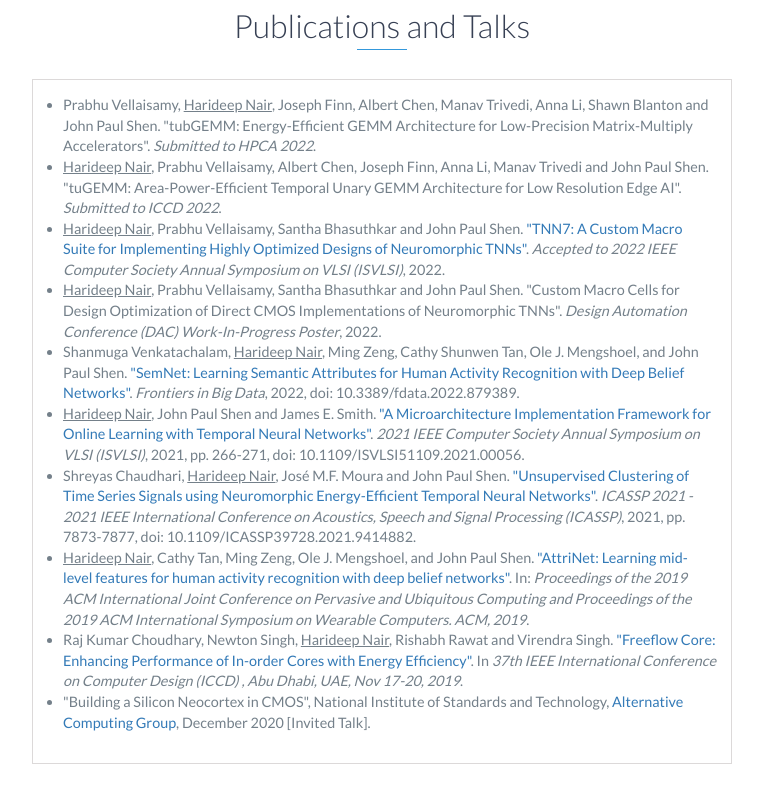
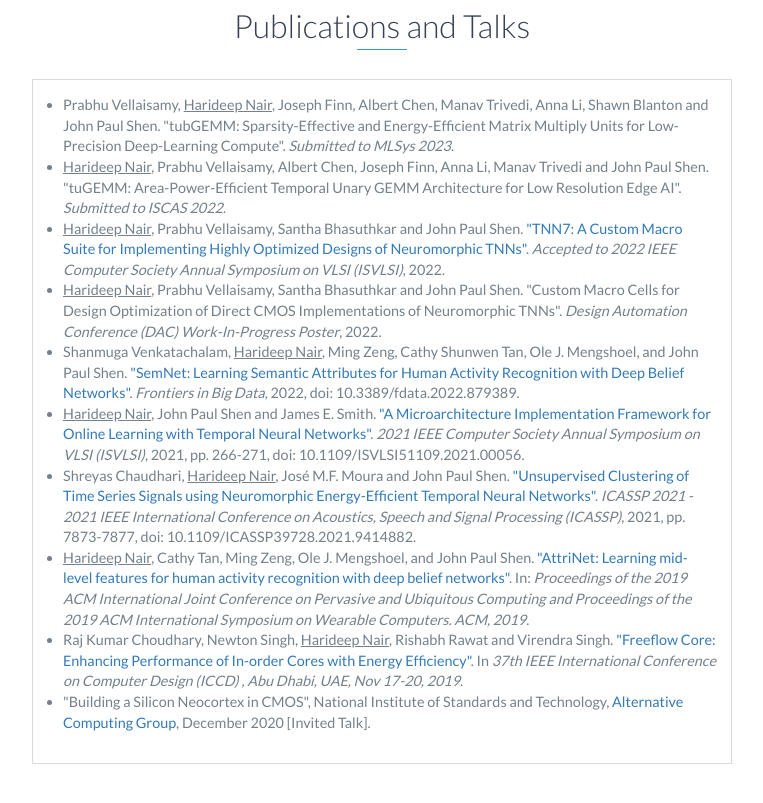
Before and after one commit to hpnair/hpnair.github.io, a website: page index.html in a window 1280 px wide. Shown: the part 6857-7660 px from the top of the page, without its empty margins (258-1021 px from the left). Drawn offline with nearby package versions, Linux system fonts and the light colour scheme.

Commit message:
Update index.html

```diff
--- a/index.html
+++ b/index.html
@@ -503,10 +503,10 @@
     <div class="optional-section-block">
         <ul>
             <li>
-                Prabhu Vellaisamy, <u>Harideep Nair</u>, Joseph Finn, Albert Chen, Manav Trivedi, Anna Li, Shawn Blanton and John Paul Shen. "tubGEMM: Energy-Efficient GEMM Architecture for Low-Precision Matrix-Multiply Accelerators". <i>Submitted to HPCA 2022</i>.
+                Prabhu Vellaisamy, <u>Harideep Nair</u>, Joseph Finn, Albert Chen, Manav Trivedi, Anna Li, Shawn Blanton and John Paul Shen. "tubGEMM: Sparsity-Effective and Energy-Efficient Matrix Multiply Units for Low-Precision Deep-Learning Compute". <i>Submitted to MLSys 2023</i>.
             </li>
             <li>
-                <u>Harideep Nair</u>, Prabhu Vellaisamy, Albert Chen, Joseph Finn, Anna Li, Manav Trivedi and John Paul Shen. "tuGEMM: Area-Power-Efficient Temporal Unary GEMM Architecture for Low Resolution Edge AI". <i>Submitted to ICCD 2022</i>.
+                <u>Harideep Nair</u>, Prabhu Vellaisamy, Albert Chen, Joseph Finn, Anna Li, Manav Trivedi and John Paul Shen. "tuGEMM: Area-Power-Efficient Temporal Unary GEMM Architecture for Low Resolution Edge AI". <i>Submitted to ISCAS 2022</i>.
             </li>
             <li>
                 <u>Harideep Nair</u>, Prabhu Vellaisamy, Santha Bhasuthkar and John Paul Shen. <a href="https://arxiv.org/pdf/2205.07410.pdf">"TNN7: A Custom Macro Suite for Implementing Highly Optimized Designs of Neuromorphic TNNs"</a>. <i>Accepted to 2022 IEEE Computer Society Annual Symposium on VLSI (ISVLSI)</i>, 2022.
```
